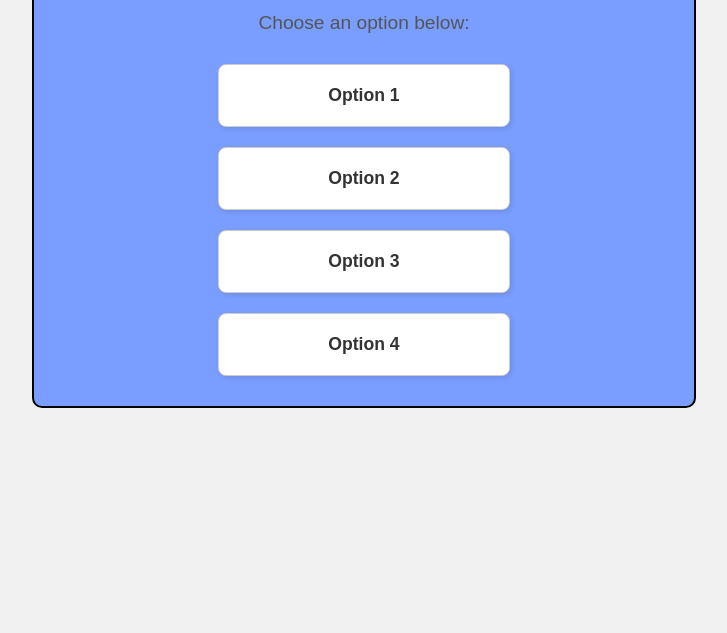
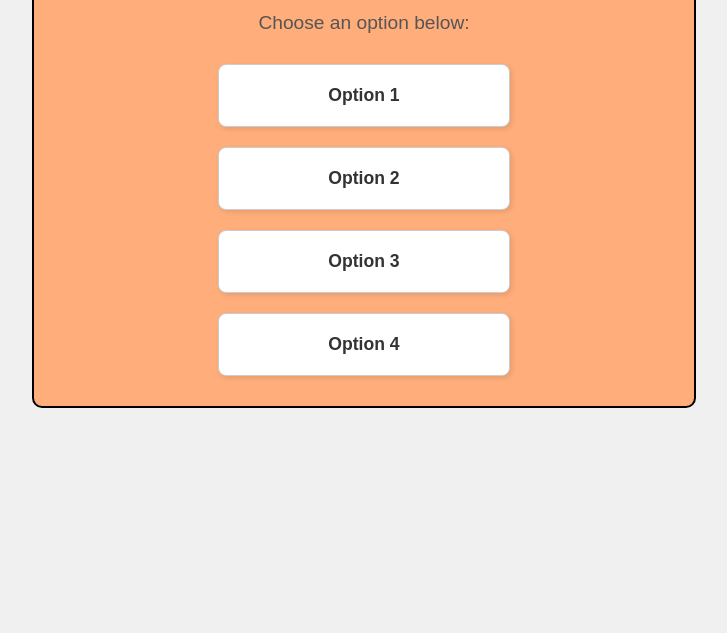
Before and after one commit to CheezPascal/docker-Revision-Web_Application_stack, a plain HTML site: page index.html in a window 1280 px wide. Shown: the part 167-800 px from the top of the page, without its empty margins (276-1003 px from the left). Drawn offline with Linux system fonts and the light colour scheme.

```diff
--- a/index.html
+++ b/index.html
@@ -19,7 +19,7 @@
             padding: 30px;
             border: 2px solid #000000;
             border-radius: 10px;
-            background-color: #7a9eff;
+            background-color: #ffad7a;
             text-align: center;
         }
 
```
Also changed, not shown: 1 other file.
